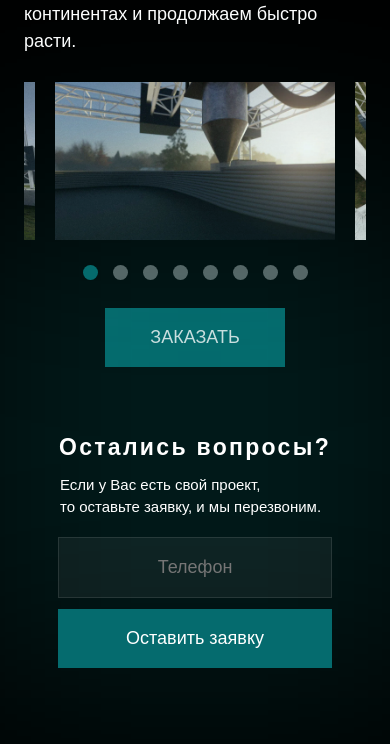
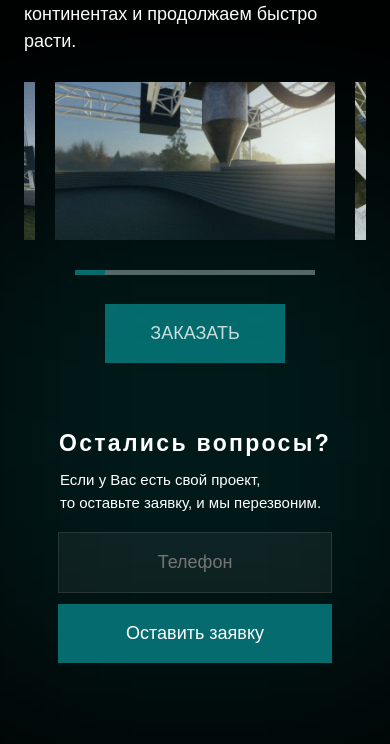
Before and after one commit to KrutikowWEB/printers, a website: page src/index.html in a window 390 px wide. Shown: the part 1668-2412 px from the top of the page. Drawn offline with nearby package versions, Linux system fonts and the light colour scheme; files that its build step writes are made by us from their sources; a web font is replaced by a local one.

Commit message:
change slick

```diff
--- a/src/js/script.js
+++ b/src/js/script.js
@@ -43,8 +43,8 @@ window.addEventListener('DOMContentLoaded', () => {
 
 $('.offer__slider').slick({
   dots: true,
-  speed: 600,
-  slidesToShow: 2,
+  speed: 300,
+/*   slidesToShow: 2, */
   slidesToScroll: 1,
   centerMode: true,
   variableWidth: true,
--- a/src/sass/base/_media.scss
+++ b/src/sass/base/_media.scss
@@ -204,6 +204,9 @@
             width: 300px;
         }
     }
+    .slick-dots button {
+        width: 50px;
+    }
 }
 
 @media (max-width:576px){
@@ -219,7 +222,7 @@
             top: -27px;
             left: -110%;
             width: 100%;
-            height: 174px;
+            height: 185px;
             flex-direction: column;
             justify-content: flex-start;
             background-color: rgba(0,0,0,.7);
@@ -364,10 +367,8 @@
     }
     .slick-dots{
         margin-top: 10px;
-        gap: 15px;
     }
     .slick-dots button {
-        height: 15px;
-        width: 15px;
+        width: 30px;
     }
 }
--- a/src/sass/block/_offer.scss
+++ b/src/sass/block/_offer.scss
@@ -66,16 +66,14 @@
     margin-top: 15px;
     width: 100%;
     display: flex;
-    gap: 25px;
     justify-content: center;
     list-style-type: none;
 }
 .slick-dots button {
     background: rgba(255, 255, 255, 0.4);
     border: none;
-    border-radius: 100%;
-    height: 25px;
-    width: 25px;
+    height: 5px;
+    width: 75px;
     outline: none;
     font-size: 0;
 }
```
